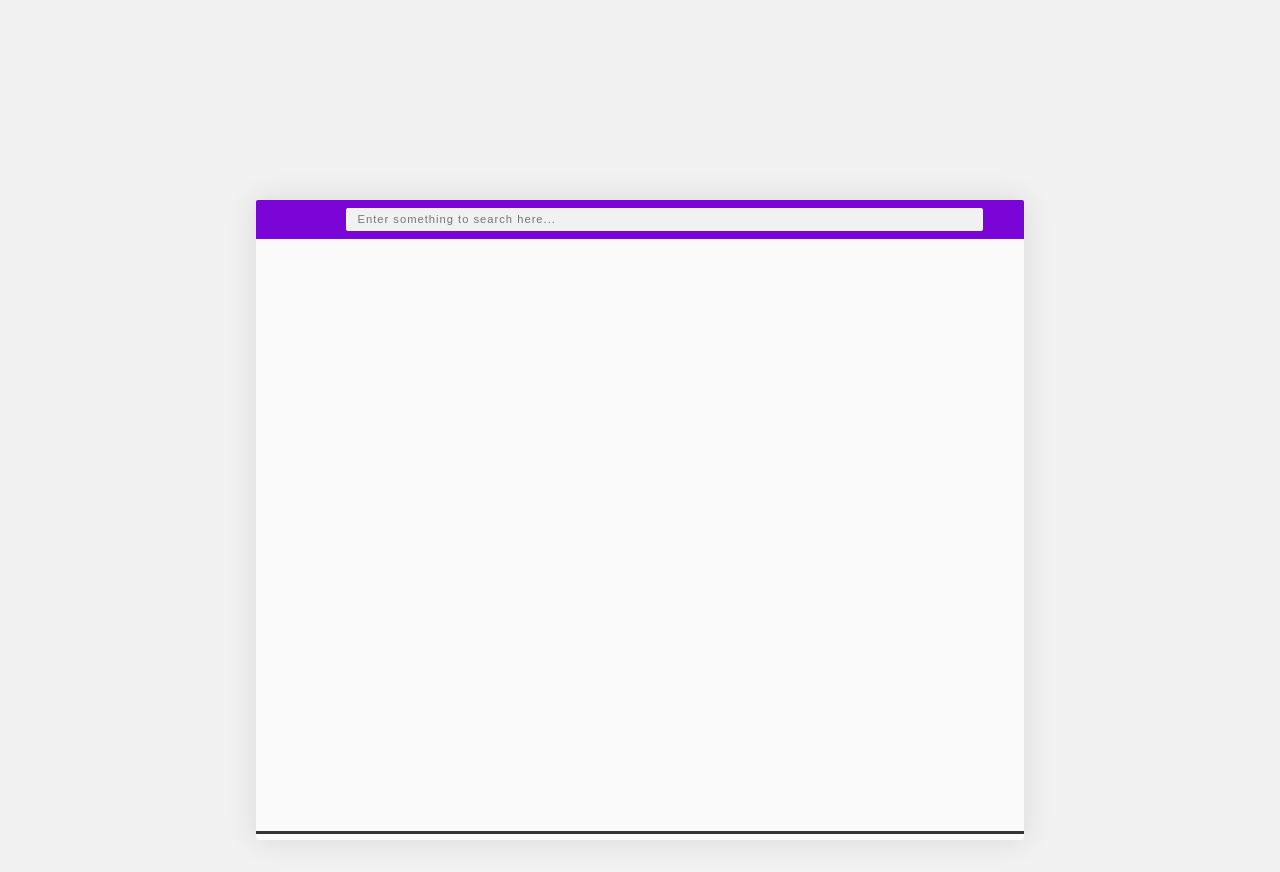
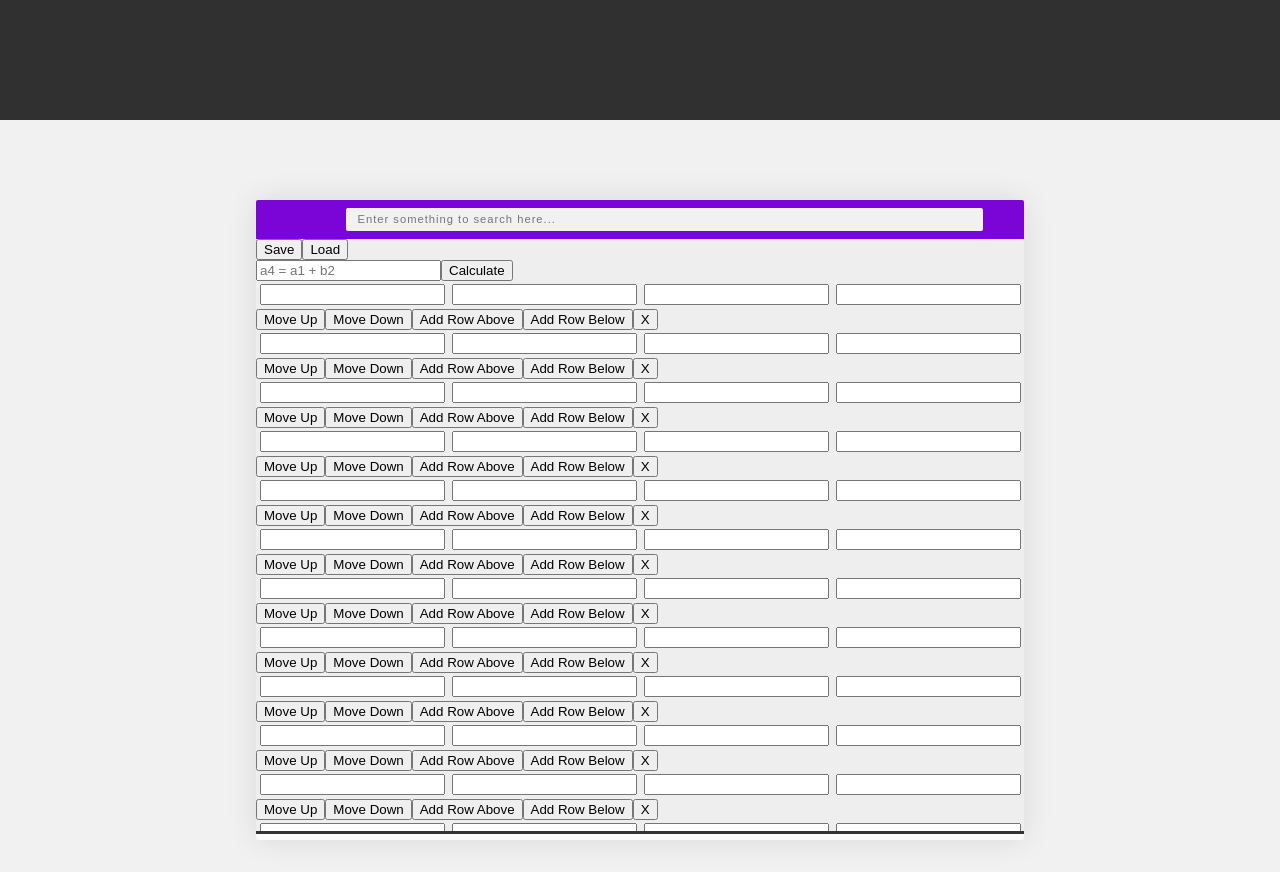
Before and after one commit to ankushjamdagani/portfolio, a React app: page / in a window 1280 px wide. Shown: the part 680-1552 px from the top of the page. Built offline with nearby package versions, Linux system fonts and the light colour scheme; some icons are missing.

Commit message:
Grid - mountPoint changed to window-body

```diff
--- a/src/components/grid/Grid.jsx
+++ b/src/components/grid/Grid.jsx
@@ -32,7 +32,16 @@ const Grid = ({data, colCount, rowCount, generateGrid, csvGeneratedGrid}) => {
 	}
 
 	const calculateFormula = () => {
-		console.log('aaaaaaaa');
+		let inputValue = _formulaInput.value.trim();
+
+		if(!inputValue)
+			return false;
+
+		let formula = inputValue.split(/\+|\-|\*|\//)
+					.filter(operand => operand)
+					.map(operand => operand.trim());
+
+		console.log(formula);
 	}
 
 	return (
@@ -46,6 +55,7 @@ const Grid = ({data, colCount, rowCount, generateGrid, csvGeneratedGrid}) => {
 					<input
 						type="text"
 						name="formula-input"
+						placeholder="a4 = a1 + b2"
 						ref={input => _formulaInput = input} />
 					<button onClick={calculateFormula}>Calculate</button>
 				</div>
--- a/src/components/grid/styles.scss
+++ b/src/components/grid/styles.scss
@@ -1,3 +1,5 @@
 .component-grid {
 	background: #eee;
+	overflow: auto;
+	height: 100%;
 }
--- a/src/index.js
+++ b/src/index.js
@@ -15,7 +15,14 @@ const store = configureStore();
 
 ReactDOM.render(
 	<Provider store={store}>
-		<Grid rowCount={2} colCount={3} />
+		<App />
 	</Provider>,
 	document.getElementById('app-cover-page')
 );
+
+ReactDOM.render(
+	<Provider store={store}>
+		<Grid rowCount={25} colCount={25} />
+	</Provider>,
+	document.getElementById('window-body')
+);
```
